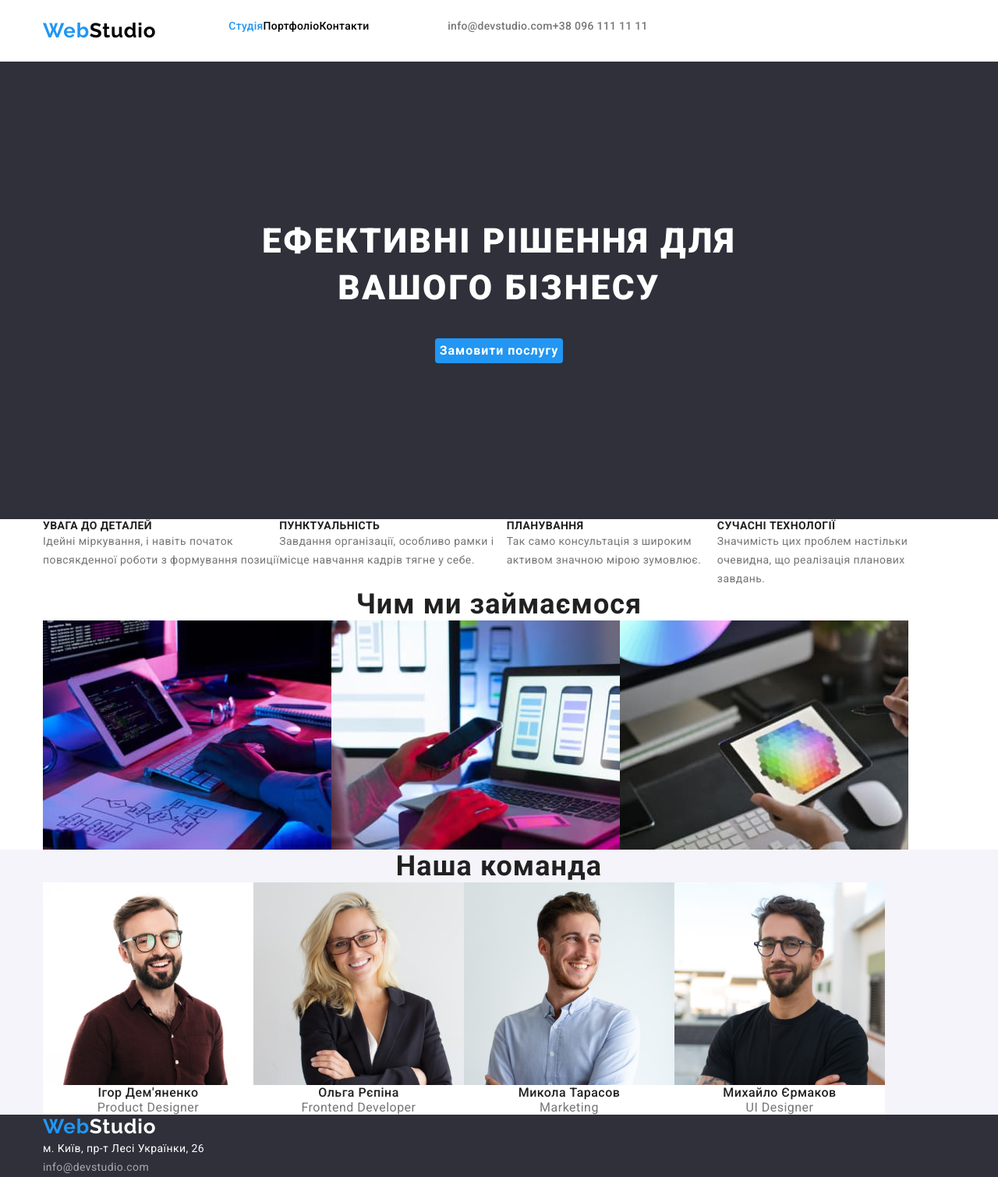
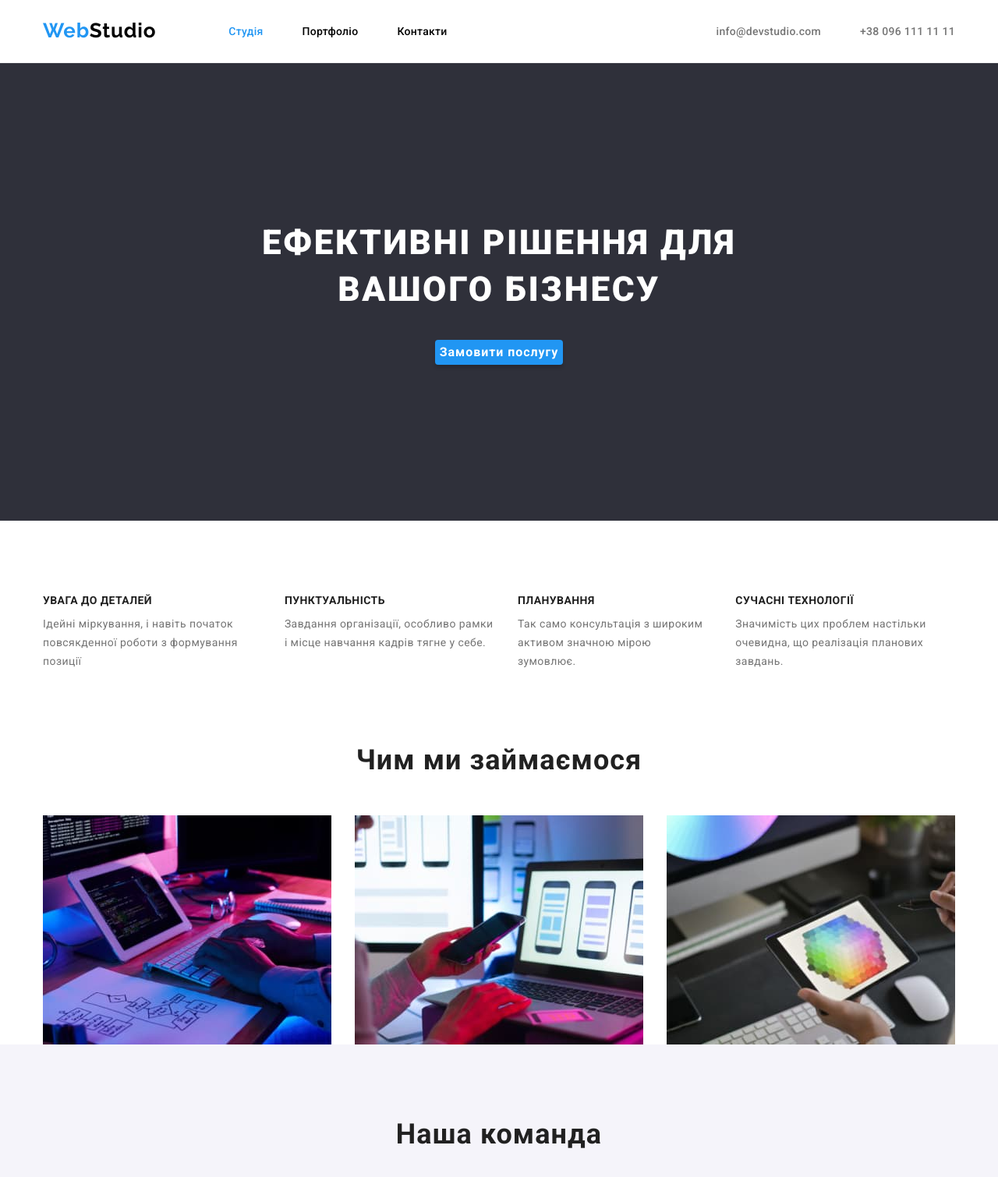
Before and after one commit to RyzhkovaKateryna/goit-markup-hw-03, a plain HTML site: page index.html in a window 1280 px wide. Shown: the top 1510 px of the page at 78% size. Drawn offline with Linux system fonts and the light colour scheme.

Commit message:
main page

```diff
--- a/index.html
+++ b/index.html
@@ -28,8 +28,9 @@
     <!-- header -->
     <header class="header">
        <div class="container header-box">
-        <a class="logo" href="./index.html" lang="en"><span class="logo-braket-nav">Web</span>Studio</a>
+
         <nav class="main-nav">
+            <a class="logo header-logo" href="./index.html" lang="en"><span class="logo-braket-nav">Web</span>Studio</a>
             <ul class="list header-list-nav">
                 <li class="link"> <a class="item-nav current-page" href="#">Студія</a> </li>
                 <li class="link"> <a class="item-nav" href="./portfolio.html">Портфоліо</a></li>
@@ -53,7 +54,7 @@
 
         </section>
         <!-- features -->
-        <section class="section">
+        <section class="section features-section">
         <div class="container">
         <h2 class="visually-hidden">Принципи в роботі</h2>
 
@@ -93,7 +94,7 @@
         </section>
         <!-- team -->
         <section class="section-team">
-            <div class="container">
+            <div class="container team-container">
             <h2 class="title">Наша команда</h2>
             <ul class="list team-list">
                 <li class="item-team">
@@ -135,10 +136,10 @@
     </main>
     <!-- footer -->
     <footer class="footer">
-        <div class="container">
+        <div class="container footer-box">
         <a class="logo" href="./index.html" lang="en"><span class="logo-braket-nav">Web</span><span class="studio">Studio</span></a>
         <address class="footer-contacts">
-            <ul class="list">
+            <ul class="list footer-list">
                 <li class="link"><a class="footer-link" href="https://goo.gl/maps/LsWouTrYtJUnjN1F6" target="_blank" rel="noopener no referrer"><span class="adres">м. Київ,
                         пр-т
                         Лесі Українки, 26</span> </a></li>
--- a/styles/styles.css
+++ b/styles/styles.css
@@ -77,7 +77,6 @@
     line-height:  calc(31/26);
     letter-spacing: 0.03em;
     color: var(--black-txt-cl);
-    padding-right: 93px;
 }
 .logo-braket-nav {
     color: var(--accent-txt-cl);
@@ -93,9 +92,18 @@
     line-height: calc(16/14);
     letter-spacing: 0.02em;
     color: var(--grey-txt-cl);
+
 }
 .item-nav {
     color: var(--black-txt-cl);
+    padding-top: 32px;
+    padding-bottom: 32px;
+    display: inline-block;
+}
+.header-link {
+    padding-top: 32px;
+    padding-bottom: 32px;
+    display: inline-block;
 }
 .header-link:hover,
 .header-link:focus{
@@ -131,7 +139,7 @@
 
 /* Styles for buttons */
 .btn {
-    font-family: var(inherit);
+    font-family:inherit;
     font-weight: 700;
     font-size: 16px;
     line-height: calc(30/16);
@@ -145,7 +153,7 @@
 }
 
 .button {
-    font-family: var(inherit);
+    font-family: inherit;
     font-weight: 500;
     font-size: 16px;
     line-height: calc(26/16);
@@ -155,15 +163,13 @@
     border: none;
     cursor: pointer;
     border-radius: 4px;
-    box-shadow: 0px 4px 4px var(-shadow-btn-bg-cl);
-
 }
 .btn, button:hover,
 .btn, button:focus,
 .current-btn {
     color: var(--light-txt-cl);
     background-color: var(--accent-bg-cl);
-
+    box-shadow: var(--shadow-btn-bg-cl);
 }
 /* styles for features */
 
@@ -266,33 +272,88 @@
 .main-container {
     padding: 200px 252px;
 }
-
+.section-title {
+    margin-bottom: 94px;
+}
 /* header */
-.header-box {
-    padding: 24px 15px;
+.header {
+    border-bottom: 1px solid var(--line-cl);
 }
 .header-box,
 .header-list,
 .header-list-nav,
 .feature-list,
 .activity-list,
-.team-list {
+.team-list,
+.main-nav{
     display: block;
     display: flex;
 }
+.header-logo {
+    margin-right: 93px;
+    padding-top: 24px;
+    padding-bottom: 24px;
+}
+.header-list{
+    gap: 50px;
+    margin-left: auto;
+
+}
 .header-list-nav {
-    width: 281px;
-    height: 16px;
+    gap: 50px;
+
 }
+/* features */
 
+.features-section {
+    margin-bottom: 94px;
+}
+.feature-list {
+    gap: 30px;
+}
+.feature-content {
+    padding-top: 10px;
+}
+/* activities */
 
+.title {
+    margin-bottom: 50px;
+}
+.activity-list {
+    gap: 30px;
+}
+ /* team section */
+.team-container {
+    padding-top: 94px;
+    padding-bottom: 94px;
+}
+.team-list {
+    gap: 30px;
+}
+.item-team {
+    border: 1px solid var(--light-icon-bg-cl);
+    border-top: 0;
+}
+.img-content{
+    padding-top: 30px;
+    padding-bottom: 30px;
+}
+.subtitle-team {
+    margin-bottom: 10px;
+}
+img {
+    display: block;
+    max-width: 100%;
+    height: auto;
+}
 /* оформлення  портфоліо */
 
 .portfolio-btn {
     display: flex;
+    gap: 8px;
     justify-content: center;
     margin-bottom: 50px;
-    padding-right: 8px;
+
 }
 .portfolio-list {
     display: flex;
@@ -307,9 +368,12 @@
 .portfolio-section {
     padding: 94px 0px
 }
+ /* footer */
 
-img {
-    display: block;
-    max-width: 100%;
-    height: auto;
+.footer-box {
+    padding-top: 50px;
+    padding-bottom: 50px;
 }
+.footer-list {
+    margin-top: 20px;
+}
```
Also changed, not shown: portfolio.html (+7 -7 lines).
